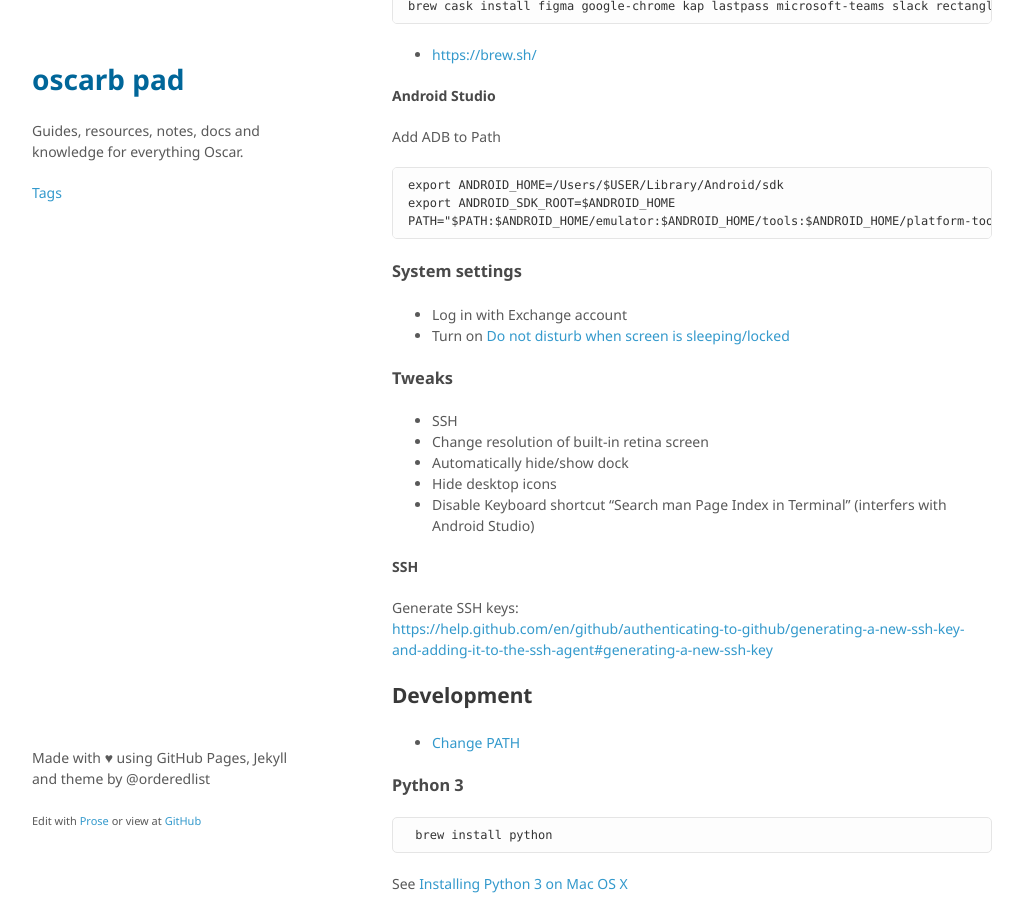
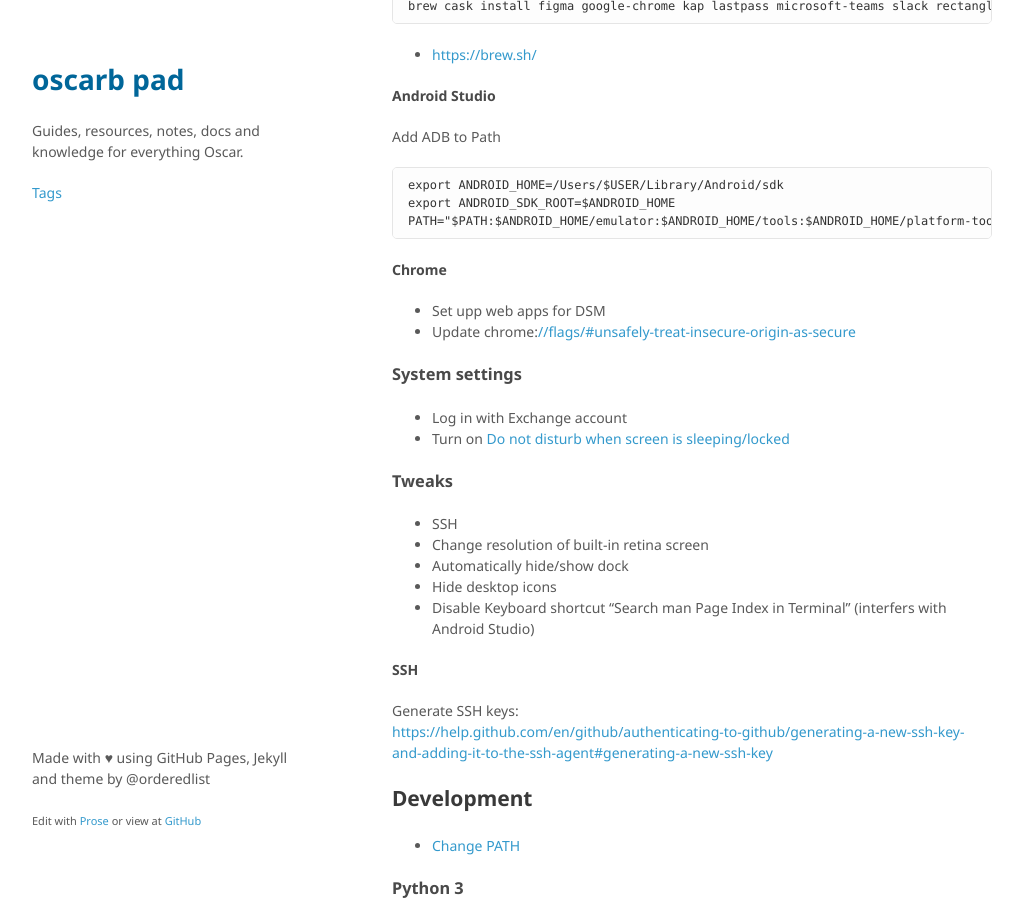
Before and after one commit to oscarb/pad, a Jekyll site: the page built from _docs/macos-essentials.md, in a window 1280 px wide and 900 px high, scrolled down 1394 px. Shown: the whole window, without its empty margins (128-1151 px from the left). Built offline with Jekyll 4.4.1, drawn with Linux system fonts in a browser that asks for light colours; some web fonts are replaced.

Commit message:
Update macos-essentials.md

````diff
--- a/_docs/macos-essentials.md
+++ b/_docs/macos-essentials.md
@@ -83,6 +83,11 @@ export ANDROID_HOME=/Users/$USER/Library/Android/sdk
 export ANDROID_SDK_ROOT=$ANDROID_HOME
 PATH="$PATH:$ANDROID_HOME/emulator:$ANDROID_HOME/tools:$ANDROID_HOME/platform-tools"
 ```
+#### Chrome
+
+* Set upp web apps for DSM
+* Update chrome://flags/#unsafely-treat-insecure-origin-as-secure
+
 
 ### System settings
 
````
